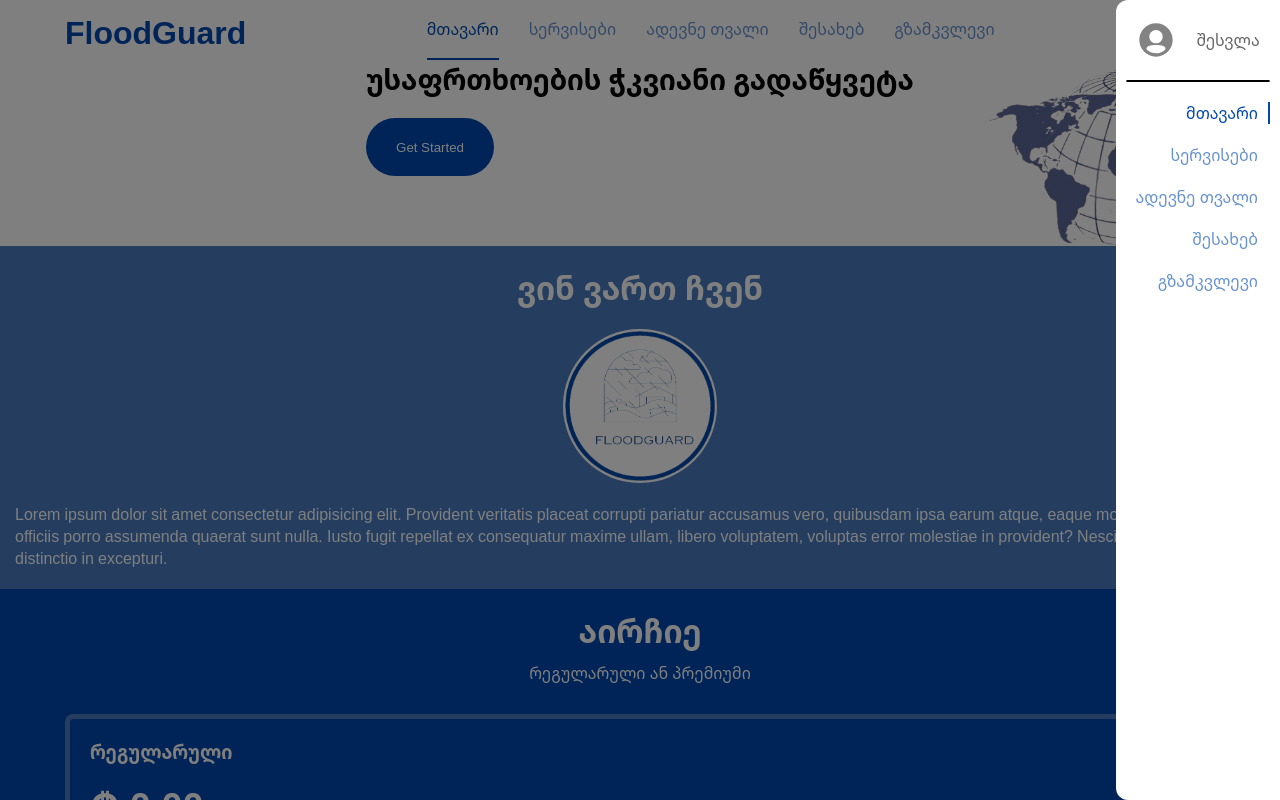
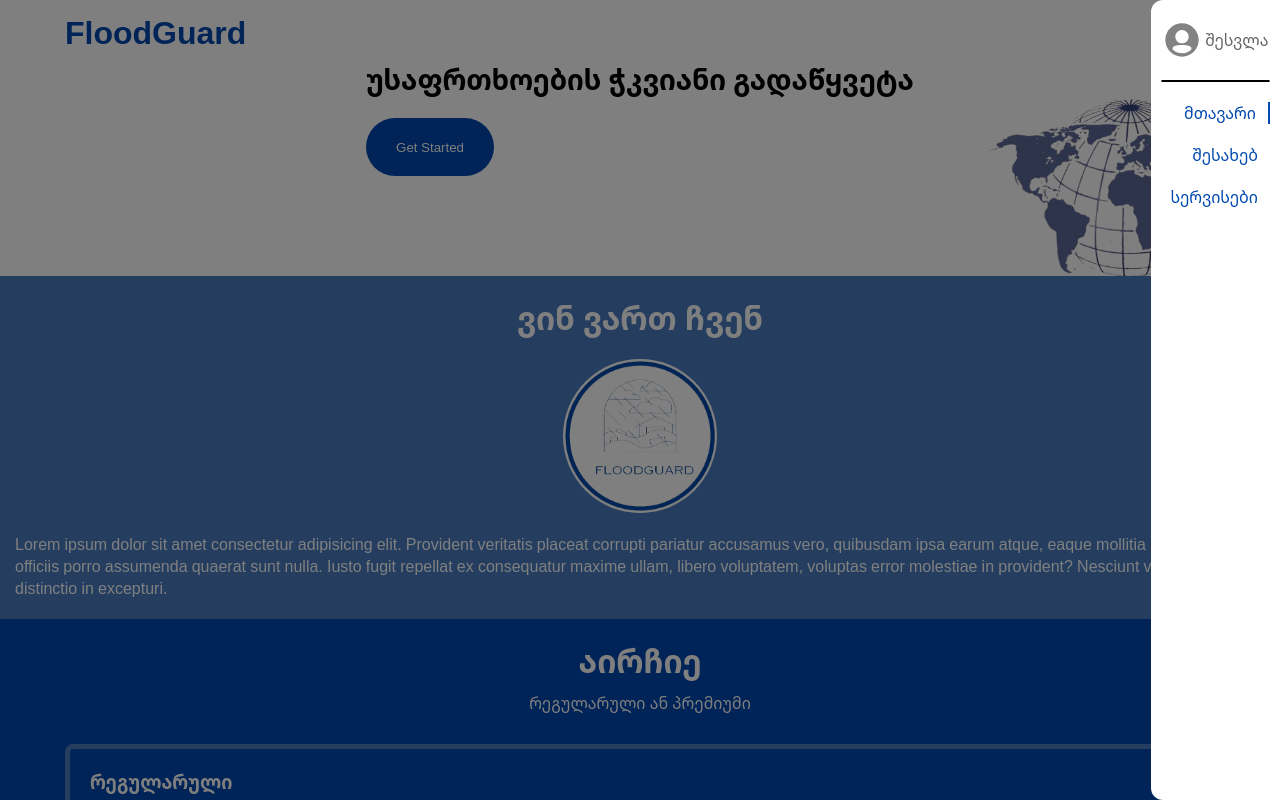
Before and after one commit to Chubina7/flood-guard, a Next.js app: page / in a window 1280 px wide. Both pictures are taken after a click on the element 1194 px from the left and 30 px from the top of the page. Shown: the top 800 px of the page. Built offline with nearby package versions, Linux system fonts and the light colour scheme.

Commit message:
add scroll animation on navigation items click

```diff
--- a/package.json
+++ b/package.json
@@ -13,6 +13,7 @@
     "next": "14.0.4",
     "react": "^18",
     "react-dom": "^18",
+    "react-scroll": "^1.9.0",
     "smoothscroll-polyfill": "^0.4.4"
   }
 }
--- a/src/app/page.jsx
+++ b/src/app/page.jsx
@@ -6,9 +6,9 @@ import AboutUs from "@/components/homepage-sections/about_us/AboutUs";
 export default function Home() {
   return (
     <main className={styles.main}>
-      <GetStarted />
-      <AboutUs />
-      <Services />
+      <GetStarted id="getStarted" />
+      <AboutUs id="aboutUs" />
+      <Services id="services" />
     </main>
   );
 }
--- a/src/components/header/Header.jsx
+++ b/src/components/header/Header.jsx
@@ -3,7 +3,6 @@ import styles from "./Header.module.css";
 import Image from "next/image";
 import Logo from "/public/images/Logo.png";
 import Dashboard from "./dashboard/Dashboard";
-import Navigation from "./navigation/Navigation";
 import Link from "next/link";
 
 export default function Header() {
@@ -20,7 +19,6 @@ export default function Header() {
           /> */}
           <h1 className={styles.heading}>FloodGuard</h1>
         </Link>
-        <Navigation />
         <Dashboard />
       </div>
     </header>
--- a/src/components/header/dashboard/Dashboard.jsx
+++ b/src/components/header/dashboard/Dashboard.jsx
@@ -1,5 +1,6 @@
 "use client";
 
+import { Link as ReactLink, animateScroll as scroll } from "react-scroll";
 import React, { useEffect, useState } from "react";
 import styles from "./Dashboard.module.css";
 import UserImgIcon from "./userImgIcon/UserImgIcon";
@@ -9,11 +10,11 @@ import { usePathname } from "next/navigation";
 import Link from "next/link";
 
 const navRoutes = [
-  { id: 0, title: "მთავარი", href: "/" },
-  { id: 1, title: "სერვისები", href: "/services" },
-  { id: 2, title: "ადევნე თვალი", href: "/watch-now" },
-  { id: 3, title: "შესახებ", href: "/about-us" },
-  { id: 4, title: "გზამკვლევი", href: "/guide" },
+  { id: 0, title: "მთავარი", to: "getStarted" },
+  { id: 1, title: "შესახებ", to: "aboutUs" },
+  { id: 2, title: "სერვისები", to: "services" },
+  // { id: 2, title: "ადევნე თვალი", to: "" },
+  // { id: 4, title: "გზამკვლევი", to: "" },
 ];
 
 export default function Dashboard() {
@@ -52,18 +53,21 @@ export default function Dashboard() {
               }}
             />
             <ul className={styles.popUpMenu}>
-              {navRoutes.map((route) => {
+              {navRoutes.map((item) => {
                 return (
-                  <li
-                    key={route.id}
-                    className={
-                      pathName == route.href
-                        ? `${styles.active} ${styles.listItem}`
-                        : styles.listItem
-                    }
+                  <ReactLink
+                    activeClass={styles.listItem_active}
+                    spy={true}
+                    to={item.to}
+                    smooth={true}
+                    offset={-60}
+                    duration={500}
+                    onClick={sideBarHandler}
                   >
-                    {route.title}
-                  </li>
+                    <li key={item.id} className={styles.listItem}>
+                      {item.title}
+                    </li>
+                  </ReactLink>
                 );
               })}
             </ul>
--- a/src/components/header/dashboard/Dashboard.module.css
+++ b/src/components/header/dashboard/Dashboard.module.css
@@ -65,7 +65,6 @@
   gap: 20px;
 }
 .listItem {
-  opacity: 60%;
   color: var(--main-color);
   height: 100%;
   display: flex;
@@ -76,7 +75,7 @@
   padding: 0 10px;
   cursor: pointer;
 }
-.active {
+.listItem_active {
   opacity: 100%;
   color: var(--main-color);
   border-right: 2px solid var(--main-color);
--- a/src/components/header/navigation/Navigation.jsx
+++ /dev/null
@@ -1,39 +0,0 @@
-"use client";
-
-import React from "react";
-import styles from "./Navigation.module.css";
-import Link from "next/link";
-import { usePathname } from "next/navigation";
-
-const navRoutes = [
-  { id: 0, title: "მთავარი", href: "/" },
-  { id: 1, title: "სერვისები", href: "/services" },
-  { id: 2, title: "ადევნე თვალი", href: "/watch-now" },
-  { id: 3, title: "შესახებ", href: "/about-us" },
-  { id: 4, title: "გზამკვლევი", href: "/guide" },
-];
-
-export default function Navigation() {
-  const pathName = usePathname();
-
-  return (
-    <nav className={styles.nav}>
-      <ul className={styles.list}>
-        {navRoutes.map((item) => {
-          return (
-            <li
-              key={item.id}
-              className={
-                pathName == item.href
-                  ? `${styles.active} ${styles.listItem}`
-                  : styles.listItem
-              }
-            >
-              <Link href={"/"}>{item.title}</Link>
-            </li>
-          );
-        })}
-      </ul>
-    </nav>
-  );
-}
--- a/src/components/header/navigation/Navigation.module.css
+++ /dev/null
@@ -1,42 +0,0 @@
-.nav {
-  display: none;
-}
-
-.list {
-  height: 100%;
-  display: flex;
-  justify-content: center;
-  align-items: center;
-  gap: 15px;
-}
-
-.listItem {
-  opacity: 60%;
-  color: var(--main-color);
-  height: 100%;
-  display: flex;
-  justify-content: center;
-  align-items: center;
-  border-bottom: 2px solid transparent;
-  transition: var(--transition);
-}
-
-.active {
-  opacity: 100%;
-  color: var(--main-color);
-  border-bottom: 2px solid var(--main-color);
-}
-
-@media screen and (min-width: 425px) {
-  .nav {
-    height: 100%;
-    display: flex;
-    justify-content: center;
-    align-items: center;
-  }
-}
-@media screen and (min-width: 768px) {
-  .list {
-    gap: 30px;
-  }
-}
--- a/src/components/homepage-sections/about_us/AboutUs.jsx
+++ b/src/components/homepage-sections/about_us/AboutUs.jsx
@@ -3,9 +3,9 @@ import styles from "./AboutUs.module.css";
 import Image from "next/image";
 import Logo from "/public/images/Logo.png";
 
-export default function AboutUs() {
+export default function AboutUs({ id }) {
   return (
-    <section className={styles.section}>
+    <section className={styles.section} id={id}>
       <div className={styles.wrapper}>
         <h1>ვინ ვართ ჩვენ</h1>
         <div className={styles.imgBg}>
--- a/src/components/homepage-sections/get_started/GetStarted.jsx
+++ b/src/components/homepage-sections/get_started/GetStarted.jsx
@@ -4,9 +4,9 @@ import Image from "next/image";
 import Hero from "/public/images/hero.png";
 import Button from "../../button/Button";
 
-export default function GetStarted({ onClick }) {
+export default function GetStarted({ onClick, id }) {
   return (
-    <section className={styles.section}>
+    <section className={styles.section} id={id}>
       <div className={styles.wrapper}>
         <div className={styles.textArea}>
           <h1 className={styles.title}>უსაფრთხოების ჭკვიანი გადაწყვეტა</h1>
--- a/src/components/homepage-sections/get_started/GetStarted.module.css
+++ b/src/components/homepage-sections/get_started/GetStarted.module.css
@@ -18,7 +18,7 @@
   align-items: center;
   flex-direction: column;
   gap: 20px;
-  padding-bottom: 70px;
+  padding-bottom: 100px;
 }
 
 .textArea {
--- a/src/components/homepage-sections/our_services/Services.jsx
+++ b/src/components/homepage-sections/our_services/Services.jsx
@@ -2,9 +2,9 @@ import React from "react";
 import styles from "./Services.module.css";
 import Card from "./card/Card";
 
-export default function Services() {
+export default function Services({ id }) {
   return (
-    <section className={styles.section}>
+    <section className={styles.section} id={id}>
       <div className={styles.wrapper}>
         <h1 className={styles.heading}>აირჩიე</h1>
         <p className={styles.description}>რეგულარული ან პრემიუმი</p>
```
Also changed, not shown: 1 other file (tests, documents, lock files or other folders).
